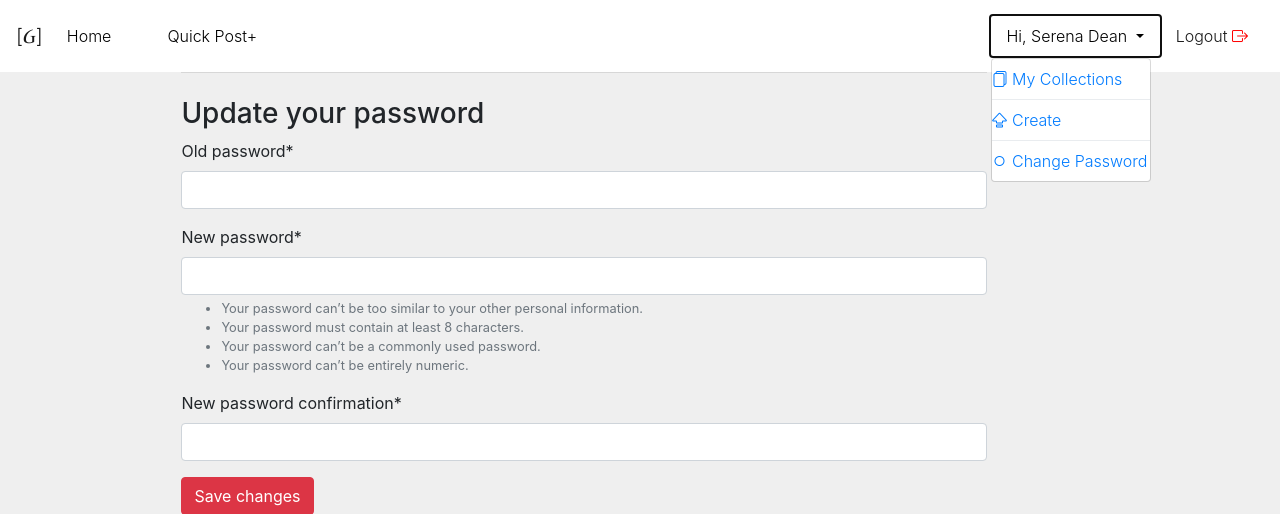
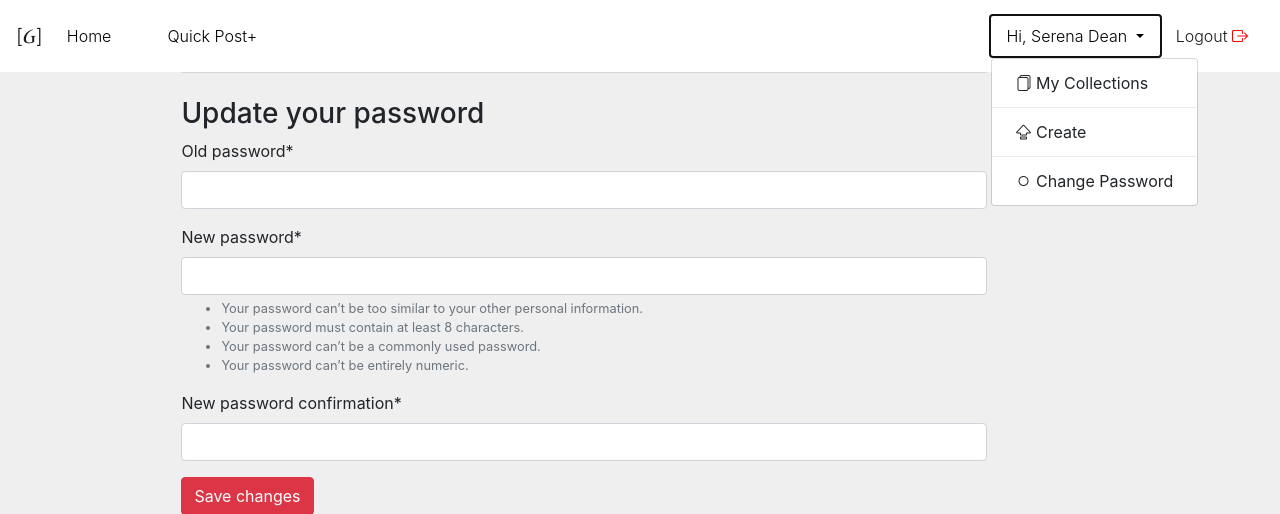
Before and after one commit to serenuy/EnglishGrammar-Project, a Django app: page /password/ in a window 1280 px wide, after a click that opens the changed part. Shown: the top 514 px of the page. Run offline with Django 4.2, Linux system fonts and the light colour scheme; a user stored in the database is signed in; some libraries are stand-ins or nearby versions.

Commit message:
Fixed dropdown, looks clean now

```diff
--- a/main/templates/main/base.html
+++ b/main/templates/main/base.html
@@ -49,11 +49,11 @@
 	                	<div class="dropdown">
 	                    <a href="#" class="dropdown-toggle nav-link font-weight-light" data-toggle="dropdown" style="color:black;">Hi, {{user.first_name}} {{user.last_name}} <span class="caret"></span></a>
 	                        <ul class="dropdown-menu font-weight-light" style="position: absolute;" role="menu">
-	                            <li><a href="/collections/{{user.get_username}}" style="text-decoration:none;"><i class="bi bi-files"></i>  My Collections</a></li>
+	                            <li><a href="/collections/{{user.get_username}}" class="dropdown-item" style="text-decoration:none;"><i class="bi bi-files"></i>  My Collections</a></li>
 	                            <li class="dropdown-divider"></li>
-	                            <li><a href="/create" style="text-decoration:none;"><i class="bi bi-capslock"></i>  Create</a></li>
+	                            <li><a href="/create" class="dropdown-item" style="text-decoration:none;"><i class="bi bi-capslock"></i>  Create</a></li>
 	                            <li class="dropdown-divider"></li>
-	                            <li><a href="/password" style="text-decoration:none;"><i class="bi bi-record"></i>  Change Password</a></li>
+	                            <li><a href="/password" class="dropdown-item" style="text-decoration:none;"><i class="bi bi-record"></i>  Change Password</a></li>
 	                        </ul>
 	                    </div>
 	                </ul>
```
